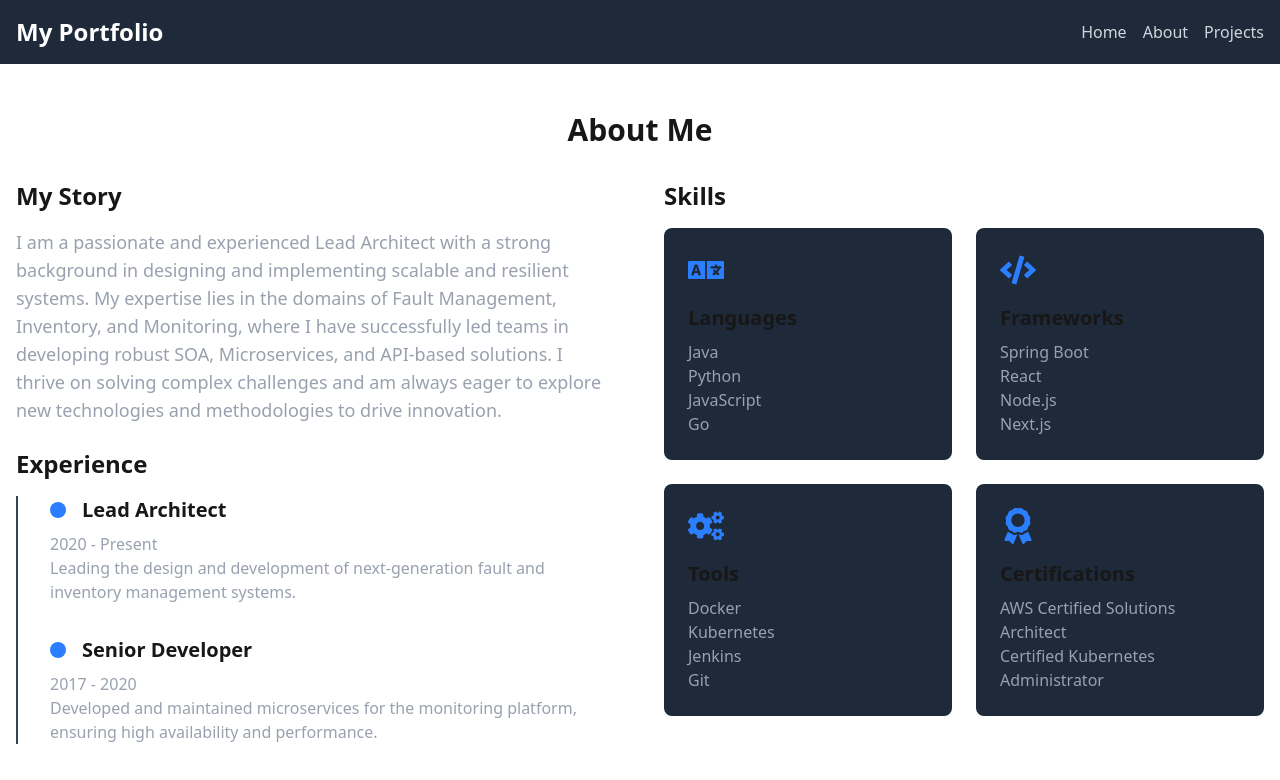
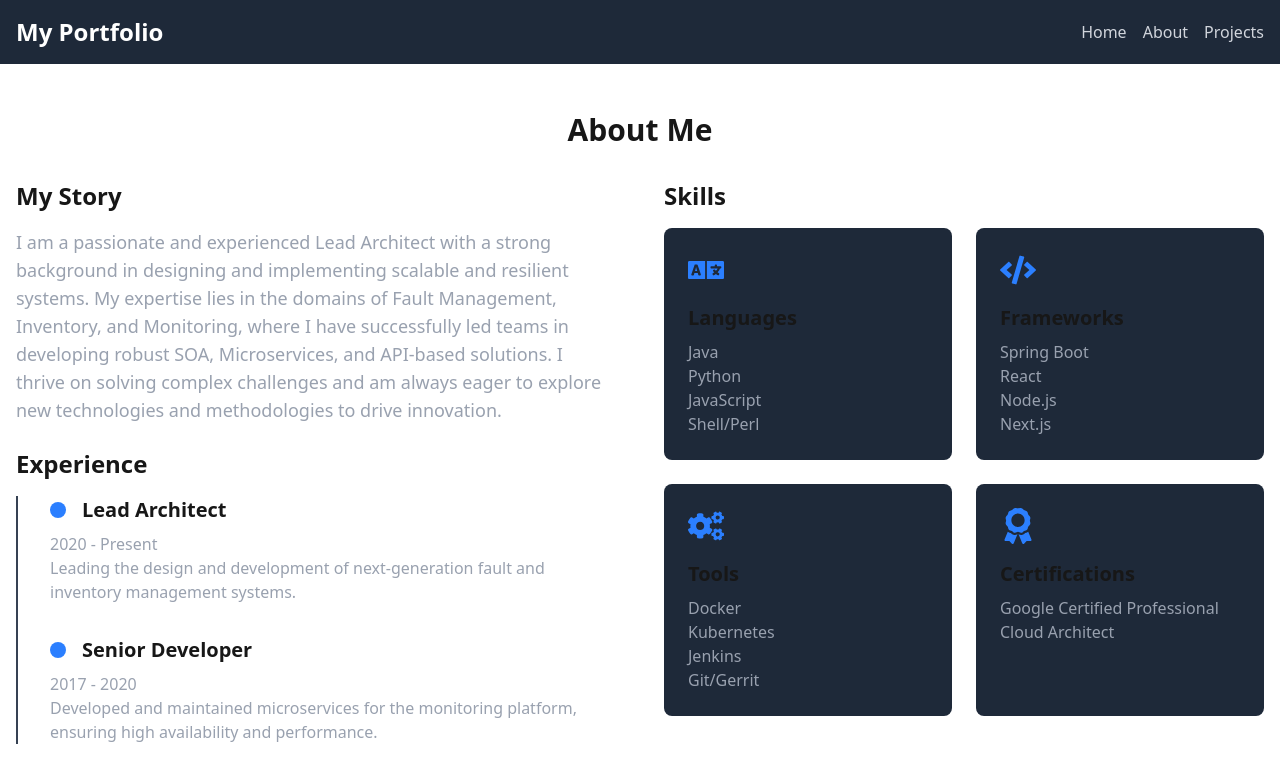
Before and after one commit to anant1525/public-webpage, a Next.js app: page /about in a window 1280 px wide. Shown: the top 780 px of the page. Built offline with nearby package versions, Linux system fonts and the light colour scheme.

Commit message:
updated languages

```diff
--- a/src/components/About.tsx
+++ b/src/components/About.tsx
@@ -58,7 +58,7 @@ const About = () => {
                   <li>Java</li>
                   <li>Python</li>
                   <li>JavaScript</li>
-                  <li>Go</li>
+                  <li>Shell/Perl</li>
                 </ul>
               </div>
               <div className="bg-gray-800 p-6 rounded-lg">
@@ -78,15 +78,14 @@ const About = () => {
                   <li>Docker</li>
                   <li>Kubernetes</li>
                   <li>Jenkins</li>
-                  <li>Git</li>
+                  <li>Git/Gerrit</li>
                 </ul>
               </div>
               <div className="bg-gray-800 p-6 rounded-lg">
                 <FaAward className="text-4xl text-blue-500 mb-4" />
                 <h4 className="text-xl font-bold mb-2">Certifications</h4>
                 <ul className="text-gray-400">
-                  <li>AWS Certified Solutions Architect</li>
-                  <li>Certified Kubernetes Administrator</li>
+                  <li>Google Certified Professional Cloud Architect</li>
                 </ul>
               </div>
             </div>
```
